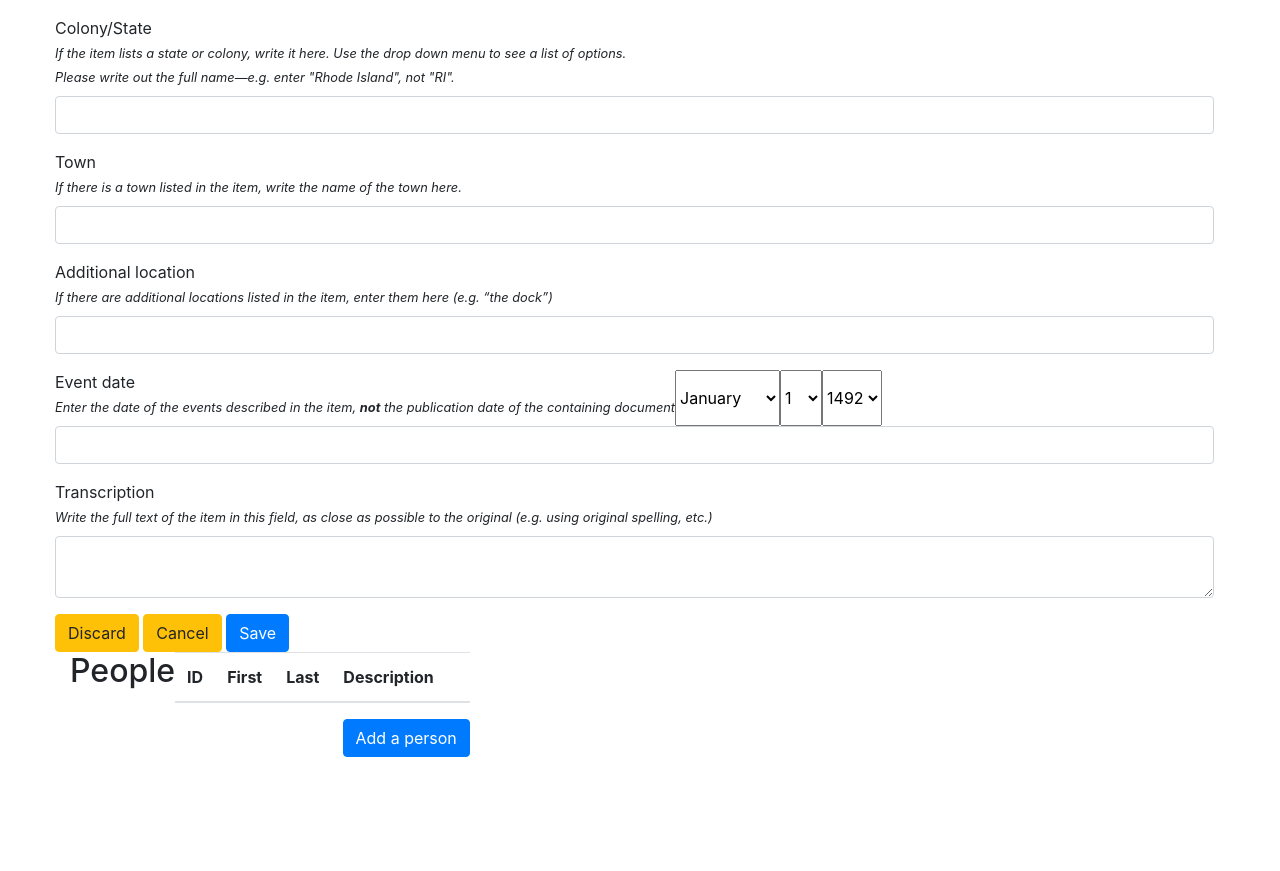
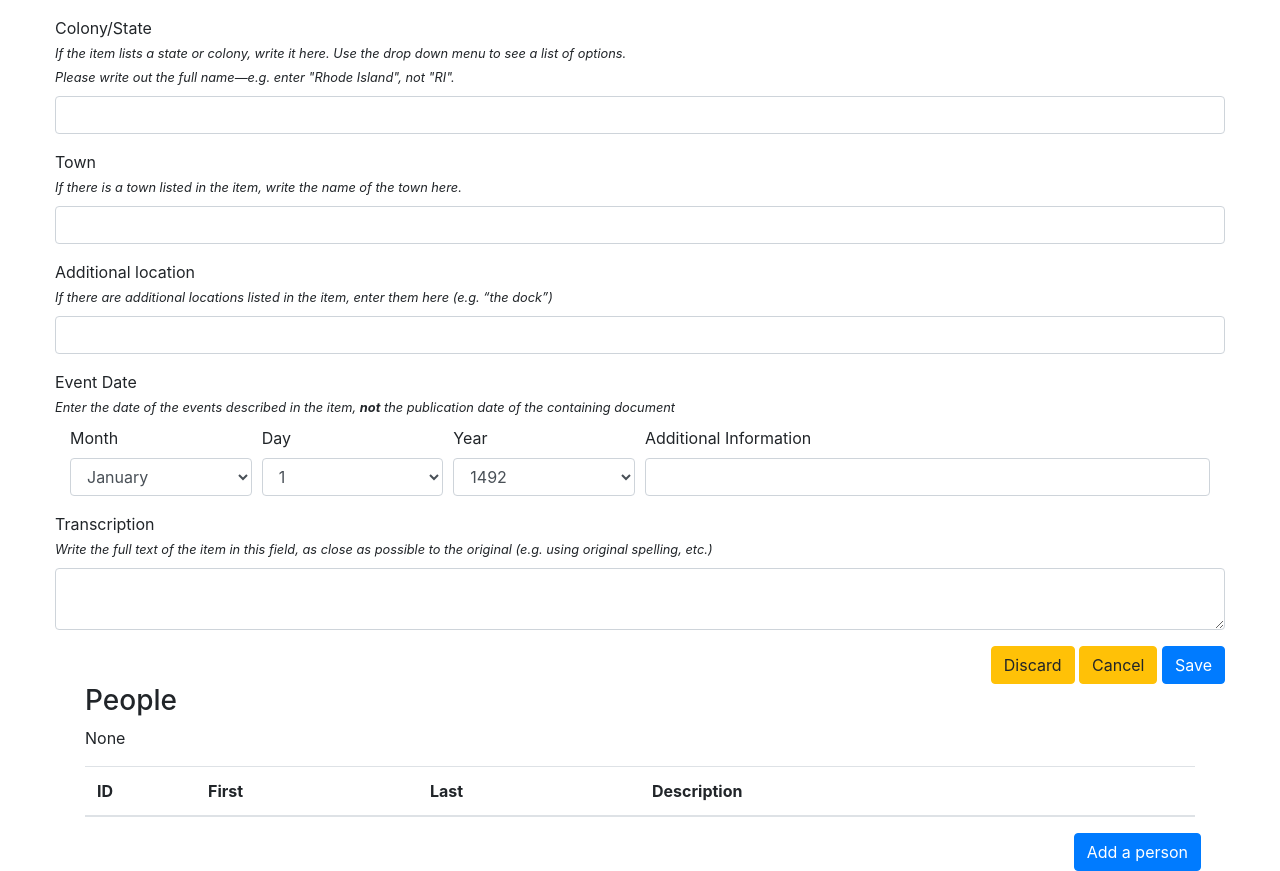
Before and after one commit to Brown-University-Library/OLD-ARCHIVED_disa, a Flask app: page /editor/citations/1/references/1 in a window 1280 px wide. Shown: the part 374-1245 px from the top of the page. Before the commit the page ends 1131 px from the top, so only its background shows below. Run offline with Flask 2, Linux system fonts and the light colour scheme; the visitor is signed in with stand-in values (Sample User, id 1); data comes from the database, SQL or seed files in the repository; data that the repository does not hold is empty; some libraries are stand-ins or nearby versions.

Commit message:
Basic HTML layout for reference

```diff
--- a/app/editor/routes.py
+++ b/app/editor/routes.py
@@ -146,6 +146,10 @@
         for m in range(1,13) ]
     years = [ {'value': y, 'label': y } for y in range(1492,1900) ]
     days = [ {'value': d, 'label': d } for d in range(1,32) ]
+    unknown = {'value': 0, 'label': 'Unknown' }
+    months.append(unknown)
+    years.append(unknown)
+    days.append(unknown)
     config = {
         'national_contexts': natl_ctxs,
         'date': { 'years': years, 'months': months, 'days': days }
--- a/app/templates/editor/reference.html
+++ b/app/templates/editor/reference.html
@@ -20,8 +20,28 @@
     margin-right: 5px;
 }
 
-.text-format-button {
-    margin: auto 5px 5px;
+.reference-commands {
+  margin-left: auto;
+}
+
+.referents-commands {
+  margin-left: auto;
+}
+
+th.rnt-id-col {
+  width: 10%;
+}
+
+th.rnt-name-first-col {
+  width: 20%;
+}
+
+th.rnt-name-last-col {
+  width: 20%;
+}
+
+th.rnt-desc-col {
+  width: 25%;
 }
 
 </style>
@@ -96,26 +116,42 @@
                     </label>
                     <input class="form-control location-input" type="text" id="addl_loc_autocomplete" data-loc-id=""/>
                 </div>
-            <div class="form-group row">
-                <label for="record_date">Event date<br />
-                    <em class="small">Enter the date of the events described in the item, <strong>not</strong> the publication date of the containing document</em></label>
-
-                <select id="date_month">
+                <div class="row">
+                    <label>Event Date<br />
+                        <em class="small">Enter the date of the events described in the item, <strong>not</strong> the publication date of the containing document</em>
+                    </label>
+                    <div class="col-md-12">
+                        <div class="form-row">
+                            <div class="form-group col-md-2">
+                                <label for="date_month">Month</label>
+                                <select id="date_month" class="form-control">
                                     {% for m in config['date']['months'] %}
                                         <option value="{{ m.value }}">{{ m.label }}</option>
                                     {% endfor %}
                                 </select>
-                <select id="date_day">
+                            </div>
+                            <div class="form-group col-md-2">
+                                <label for="date_day">Day</label>
+                                <select id="date_day" class="form-control">
                                     {% for d in config['date']['days'] %}
                                         <option value="{{ d.value }}">{{ d.label }}</option>
                                     {% endfor %}
                                 </select>
-                <select id="date_year">
+                            </div>
+                            <div class="form-group col-md-2">
+                                <label for="date_year">Year</label>
+                                <select id="date_year" class="form-control">
                                     {% for y in config['date']['years'] %}
                                         <option value="{{ y.value }}">{{ y.label }}</option>
                                     {% endfor %}
                                 </select>
+                            </div>
+                            <div class="form-group col-md-6">
+                                <label for="date_text">Additional Information</label>
                                 <input class="form-control location-input" type="text" id="date_text"/>
+                            </div>
+                        </div>
+                    </div>
                 </div>
                 <div class="form-group row">
                     <label for="transcription">Transcription<br />
@@ -133,16 +169,20 @@
                 </div>
             </form>
         </div>
-    <h2>People</h2>
-    <div id="rnt_mgmt">
+    </div>
+    <div class="row">
+        <div class="col-md-12">
+            <div id="referent_control">
+                <h3>People</h3>
+                <p id="empty_referent_display">None</p>
                 <table class="table">
                     <thead>
                         <tr>
-                  <th scope="col">ID</th>
-                  <th scope="col" style="width:25%">First</th>
-                  <th scope="col" style="width:25%">Last</th>
-                  <th scope="col" style="width:25%">Description</th>
-                  <th scope="col"></th>
+                          <th class="rnt-id-col" scope="col">ID</th>
+                          <th class="rnt-name-first-col" scope="col">First</th>
+                          <th class="rnt-name-last-col" scope="col">Last</th>
+                          <th class="rnt-desc-col" scope="col">Description</th>
+                          <th class="rnt-controls-col" scope="col"></th>
                         </tr>
                     </thead>
                     <tbody id="rnt_list">
@@ -170,7 +210,11 @@
                         </template>
                     </tbody>
                 </table>
-        <div id="new_person_button" class="d-flex flex-row-reverse">
+            </div>
+        </div>
+    </div>
+    <div class="row">
+        <div id="new_person_button" class="referents-commands">
             <button class="btn btn-primary" id="add-person">Add a person</button>&nbsp;&nbsp;
         </div>
     </div>
```
Lines whose indentation alone changed are shown as unchanged.
